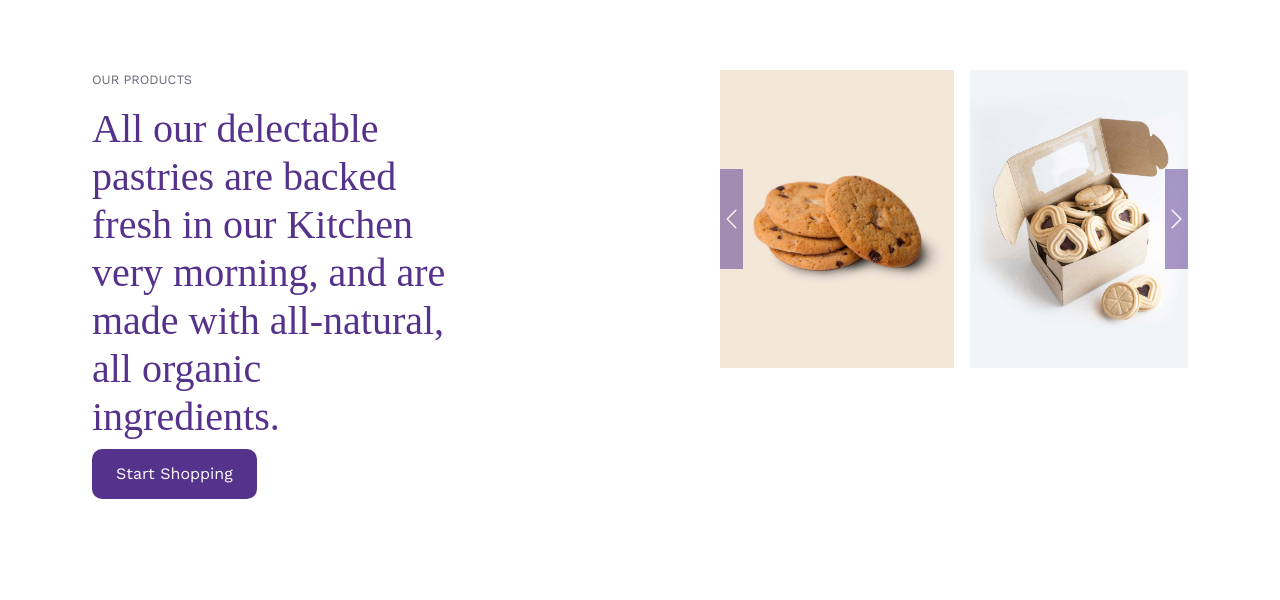
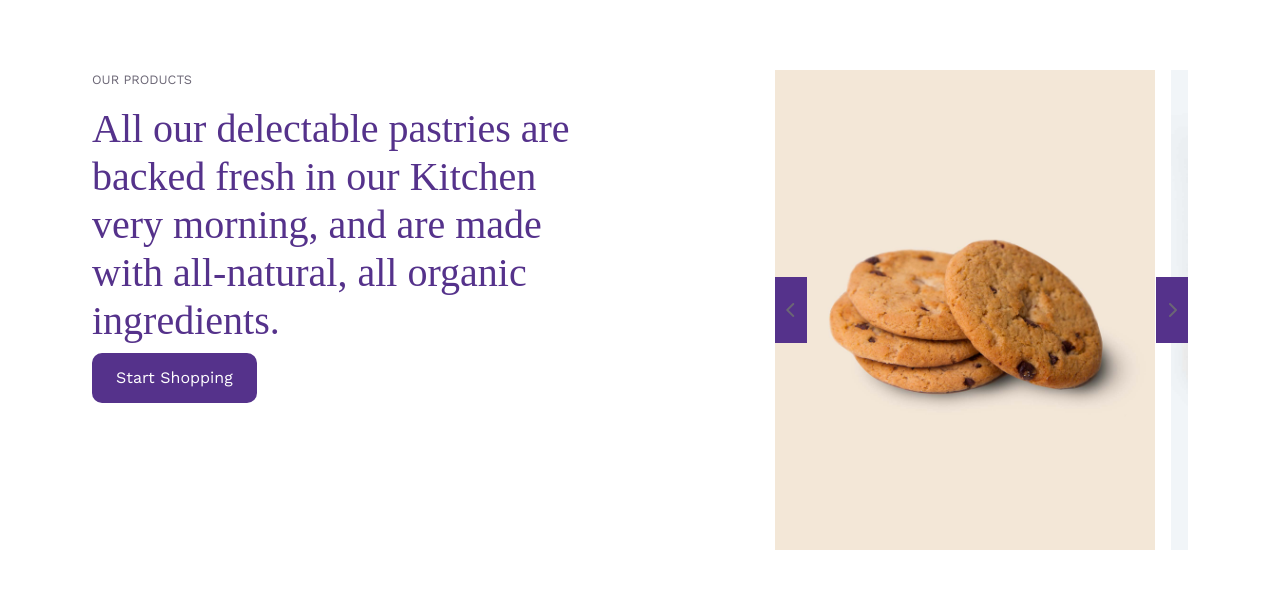
Before and after one commit to StefaniaSperani/proj-html-vuejs, a Vue app: page / in a window 1280 px wide. Shown: the part 903-1503 px from the top of the page. Built offline with nearby package versions, Linux system fonts and the light colour scheme; a web font is replaced by a local one.

Commit message:
slider carousel

```diff
--- a/src/components/CarouselComp.vue
+++ b/src/components/CarouselComp.vue
@@ -7,28 +7,22 @@
                 organic ingredients.</h1>
             <button class="mybutton">Start shopping</button>
         </div>
-        <div class="carousel mycontainer col-lg-6 col-md-12 col-sm-12">
-            <div class="carousel slide">
-                <div class="carousel-inner">
-                    <div class="carousel-item active">
-                        <div class="mycarousel">
-                            <img src="public\images\choco-chip-cookies.jpg" alt="Choco-Chip">
-                            <img src="public\images\strawberry-jam-cookies.jpg" alt="Jam-Coockies">
-                            <img src="public\images\strawberry-jam-cookies.jpg" alt="Jam-Coockies">
+        <div class="carousel mycontainer">
+            <div class="mycarousel" ref="scroll">
+                <div class="slider-wrapper">
+                    <div class="slide text-center" v-for="(slide, index) in slides" :key="index">
+                        <img :src="slide.img" :alt="slide.name">
+                        <!-- <p class="text-capitalize">{{ slide.name }}</p>
+                        <span>{{ slide.price }}</span> -->
+                    </div>
+                </div>
+
                 <!-- <div class="overlay-card">
                                 <p>ciao</p>
                             </div> -->
             </div>
-
-                    </div>
-                </div>
-                <button class="carousel-control-prev" type="button">
-                    <span class="carousel-control-prev-icon"></span>
-                </button>
-                <button class="carousel-control-next" type="button">
-                    <span class="carousel-control-next-icon"></span>
-                </button>
-            </div>
+            <span @click="scrollLeft"><i class="fa-solid fa-chevron-left"></i></span>
+            <span @click="scrollRight"><i class="fa-solid fa-chevron-right"></i></span>
         </div>
     </div>
 
@@ -37,25 +31,106 @@
 
 <script>
 export default {
-    name: 'CarouselComp'
+    name: 'CarouselComp',
+    data() {
+        return {
+            slides: [
+                {
+                    img: 'public/images/choco-chip-cookies.jpg',
+                    name: 'Choco chip cookies',
+                    price: '$19.00 - $39.00'
+                },
+                {
+                    img: 'public/images/strawberry-jam-cookies.jpg',
+                    name: 'Strawberry jam cookies',
+                    price: '$19.00 - $39.00'
+                },
+                {
+                    img: 'public/images/blackberry-stuffed-bread.jpg',
+                    name: 'Blackberry stuffed bread',
+                    price: '$19.00 - $39.00'
+                },
+                {
+                    img: 'public/images/strawberry-donut.jpg',
+                    name: 'Strawberry donut',
+                    price: '$19.00 - $39.00'
+                },
+            ]
+        }
+    },
+    methods: {
+        scrollLeft() {
+            this.$refs['scroll'].scrollLeft -= 800;
+            console.log(this.$refs['scroll'].scrollLeft, 'sono fuori if');
+            // if (this.$refs['scroll'].scrollLeft === 0) {
+            //     this.$refs['scroll'].scrollLeft += 1100;
+            //     console.log(this.$refs['scroll'].scrollLeft);
+            // }
+        },
+        scrollRight() {
+            this.$refs['scroll'].scrollLeft += 800;
+            console.log(this.$refs['scroll'].scrollLeft);
+        }
+    },
 }
 </script>
 
 <style lang="scss" scoped>
 @use '../assets/styles/general.scss' as *;
 
+//     // .overlay-card {
+//     //     position: absolute;
+//     //     top: 0;
+//     //     bottom: 0;
+//     //     left: 0;
+//     //     right: 0;
+//     //     z-index: 5;
+//     //     background-color: rgba(0, 0, 0, 0.171);
+//     // }
+// }
+
+// // .carousel-control-prev,
+// // .carousel-control-next {
+// //     width: 5%;
+// // }
+
+// // .carousel-control-prev-icon,
+// // .carousel-control-next-icon {
+// //     background-color: $primary;
+// //     padding: 50px 0;
+// // }
+
+.mycontainer {
+    padding: 0 !important;
+    margin: 5em;
+    overflow: hidden;
+
     .mybutton {
         text-transform: capitalize;
     }
 
+    i {
+        position: absolute;
+        top: 50%;
+        transform: translateY(-50%);
+        background-color: $primary;
+        padding: 25px 10px;
+        cursor: pointer;
+
+        &.fa-chevron-right {
+            right: 0;
+        }
+
+        &.fa-chevron-left {
+            left: 0;
+        }
+    }
+
     .mycarousel {
-    display: flex;
-    flex-direction: row;
-    gap: 1em;
-    position: relative;
+        overflow: auto;
 
-    img {
-        width: 50%;
+        &::-webkit-scrollbar {
+            display: none;
         }
 
         // .overlay-card {
@@ -67,16 +142,18 @@ export default {
         //     z-index: 5;
         //     background-color: rgba(0, 0, 0, 0.171);
         // }
+        .slider-wrapper {
+            width: 1575px;
+            display: flex;
+            flex-flow: row;
+            gap: 1em;
+            position: relative;
+
+            .slide img {
+                width: 380px;
+                height: 480px;
             }
-
-.carousel-control-prev,
-.carousel-control-next {
-    width: 5%;
         }
-
-.carousel-control-prev-icon,
-.carousel-control-next-icon {
-    background-color: $primary;
-    padding: 50px 0;
+    }
 }
 </style>
```
Lines whose indentation alone changed are shown as unchanged.
